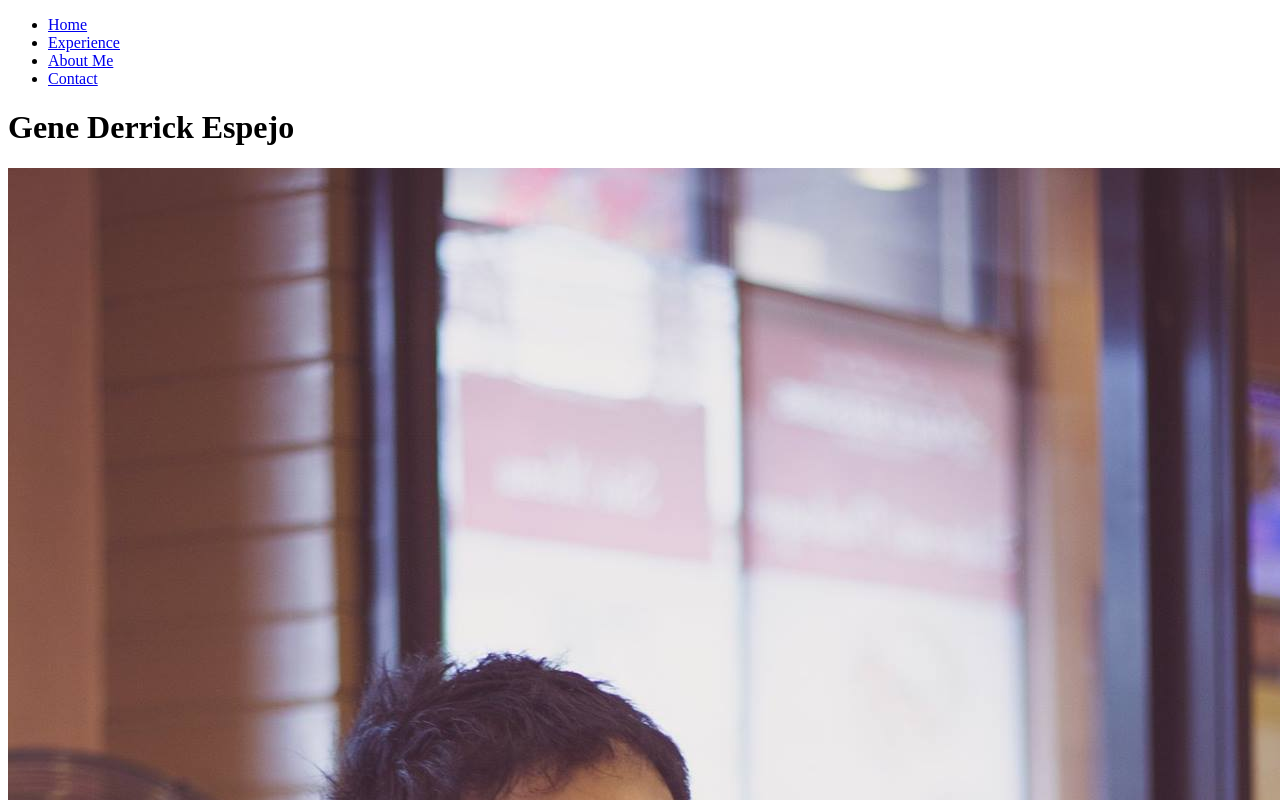
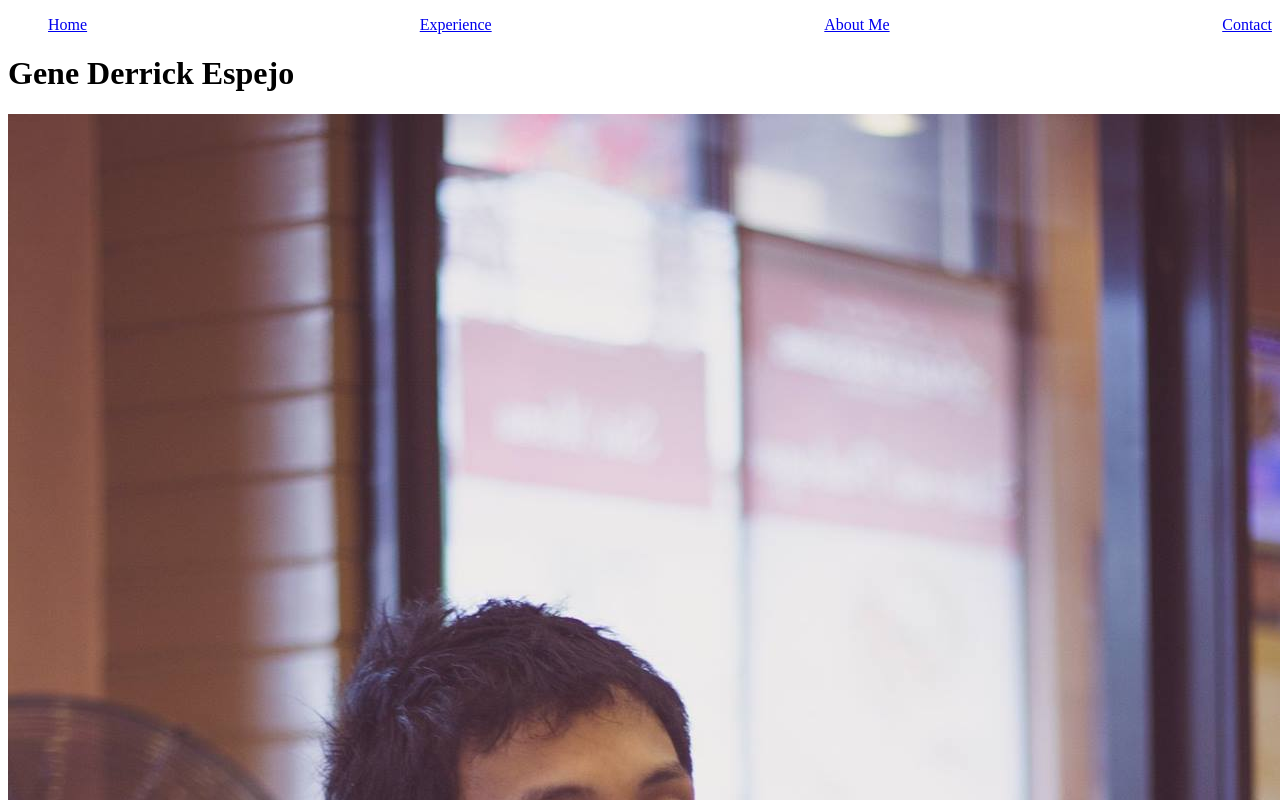
Before and after one commit to genewala/react-multi-assigment, a React (Vite) app: page / in a window 1280 px wide. Shown: the top 800 px of the page. Built offline with nearby package versions, Linux system fonts and the light colour scheme.

Commit message:
2nd commit

```diff
--- a/src/index.css
+++ b/src/index.css
@@ -0,0 +1,6 @@
+ul {
+    list-style: none;
+    display: flex;
+    flex-direction: row;
+    justify-content: space-between;
+}
```
